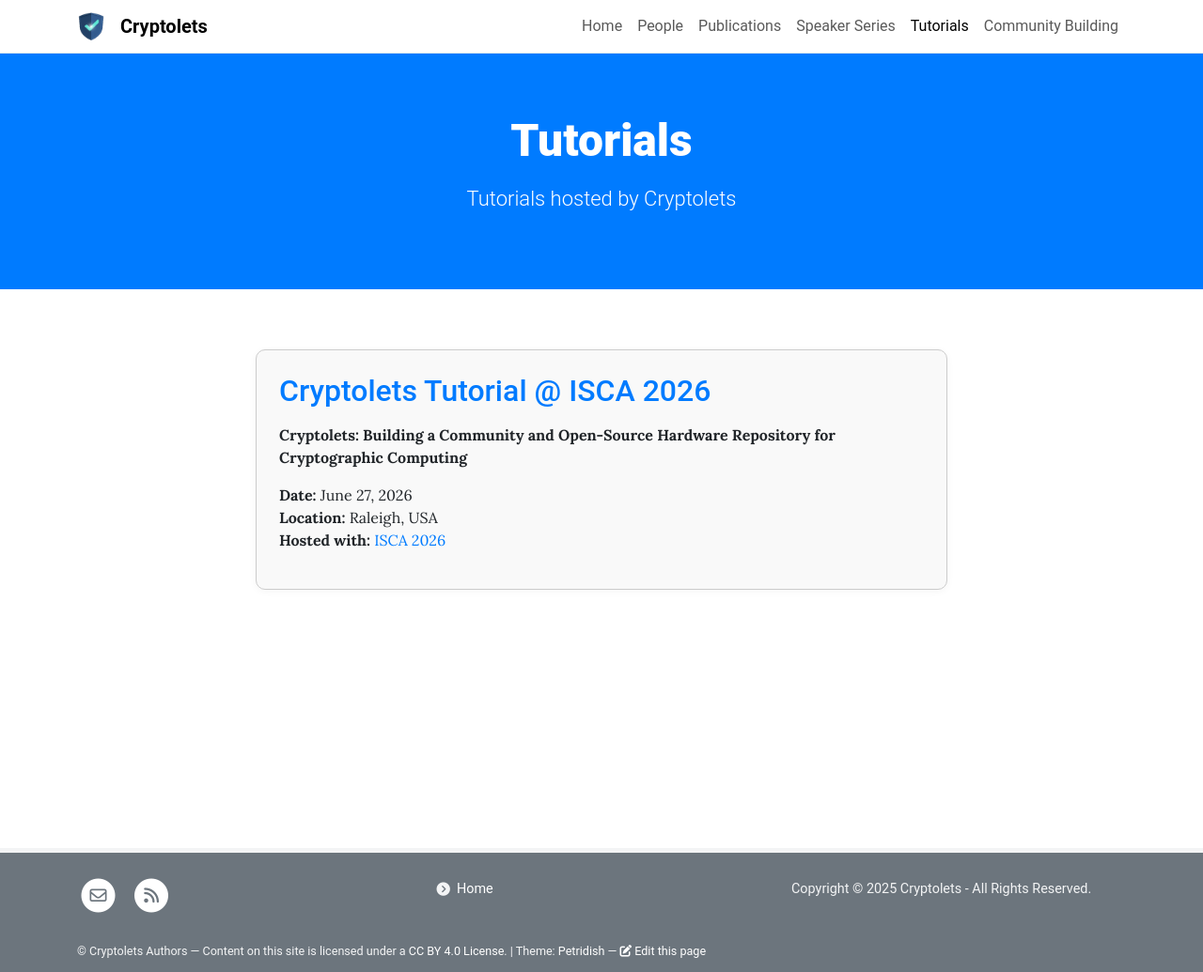
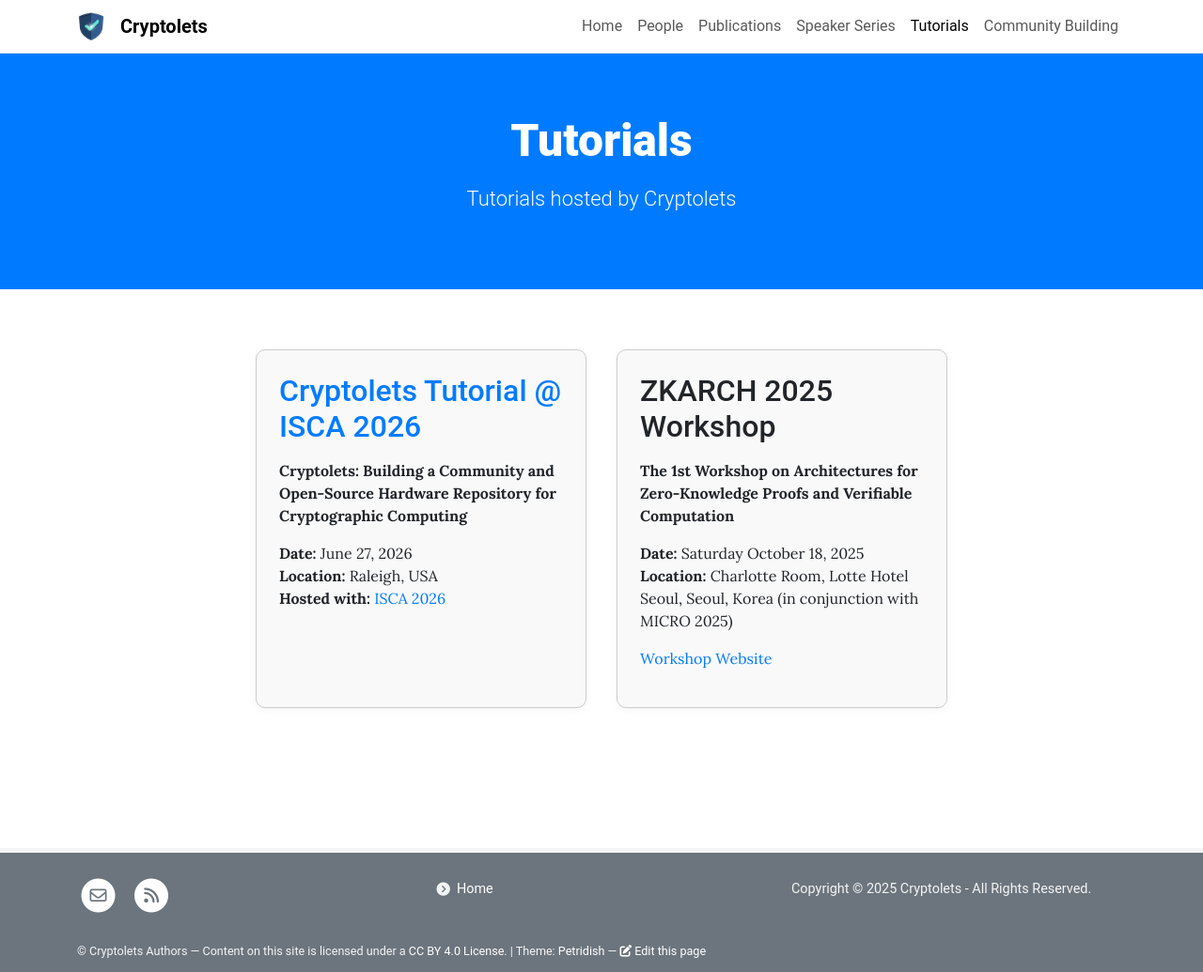
Before and after one commit to cryptolets/cryptolets.github.io, a Jekyll site: the page built from pages/tutorials.md, in a window 1280 px wide. Shown: the whole page at 94% size. Built offline with Jekyll 4.4.1, drawn with Linux system fonts in a browser that asks for light colours.

Commit message:
Update tutorials.md
move zkarch to tutorial

```diff
--- a/pages/tutorials.md
+++ b/pages/tutorials.md
@@ -17,4 +17,13 @@
       <a href="https://iscaconf.org/isca2026" target="_blank" rel="noopener">ISCA 2026</a>
     </p>
   </div>
+
+	<div style="flex: 1 1 300px; border: 1px solid #ccc; border-radius: 10px; padding: 1.5rem; background: #f9f9f9; box-shadow: 0 2px 8px rgba(0,0,0,0.04);">
+		<h2 style="margin-top: 0;">ZKARCH 2025 Workshop</h2>
+		<p><strong>The 1st Workshop on Architectures for Zero-Knowledge Proofs and Verifiable Computation</strong></p>
+		<p><strong>Date:</strong> Saturday October 18, 2025<br>
+		<strong>Location:</strong> Charlotte Room, Lotte Hotel Seoul, Seoul, Korea (in conjunction with MICRO 2025)</p>
+		<p><a href="https://wp.nyu.edu/baahl/zkarch-2025" target="_blank">Workshop Website</a></p>
+	</div>
+
 </div>
```
